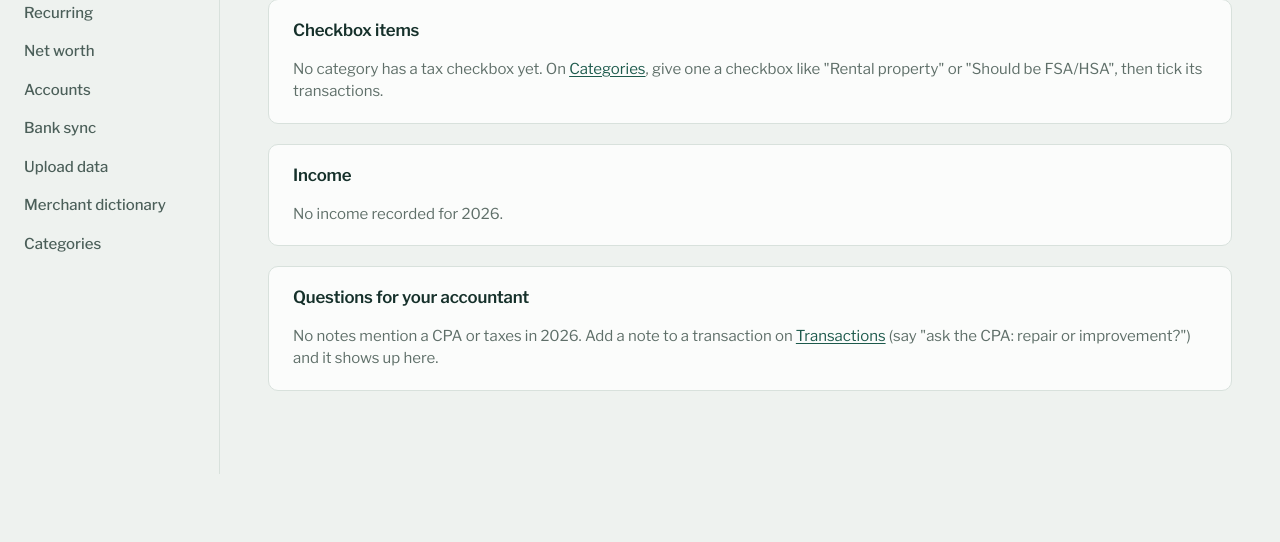
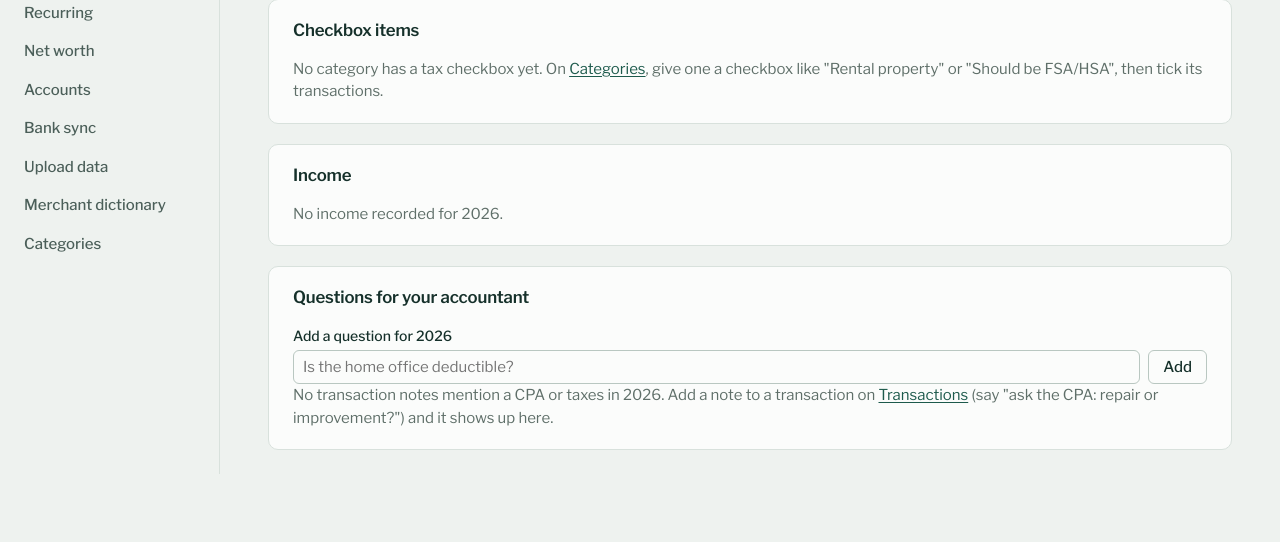
Before and after one commit to AeroPoint/AP-BalancePoint, a Flask app: page /tax in a window 1280 px wide. Shown: the part 326-868 px from the top of the page. Before the commit the page ends 800 px from the top, so only its background shows below. Run offline with Flask 3, Linux system fonts and the light colour scheme; data comes from the database, SQL or seed files in the repository; data that the repository does not hold is empty.

Commit message:
Tax time: questions for your accountant, per tax year
Write questions down on the Tax time page, record the answer and check them off; they lead the
"Questions for your accountant" section (and its CSV), next to transaction notes that mention a CPA.

Co-Authored-By: Claude Opus 5.5 <noreply@anthropic.com>

```diff
--- a/budget/db.py
+++ b/budget/db.py
@@ -321,6 +321,16 @@ def migrate(conn):
                         ignored_at TEXT NOT NULL DEFAULT CURRENT_TIMESTAMP
                     )""")
 
+    # Questions to take to an accountant for a tax year (Tax time page), answered and checked off there.
+    conn.execute("""CREATE TABLE IF NOT EXISTS tax_questions (
+                        id       INTEGER PRIMARY KEY,
+                        year     INTEGER NOT NULL,
+                        question TEXT NOT NULL,
+                        answer   TEXT,
+                        done     INTEGER NOT NULL DEFAULT 0,
+                        created  TEXT NOT NULL DEFAULT CURRENT_TIMESTAMP
+                    )""")
+
     version = conn.execute("PRAGMA user_version").fetchone()[0]
     if version < 1:
         _fold_old_categories(conn)
--- a/budget/static/style.css
+++ b/budget/static/style.css
@@ -717,6 +717,10 @@ tr.subtotal td { font-weight: 600; border-top: 1px solid var(--rule-strong); }
 .pace-cushion { margin-top: 8px; font-size: 0.9rem; }
 .pace-warning { margin-top: 8px; padding: 8px 12px; border-radius: 8px; background: var(--error-wash); color: var(--error); font-weight: 500; }
 /* tax time */
+.tax-questions { list-style: none; padding: 0; margin: 0 0 12px; }
+.tax-questions li { padding: 8px 0; border-top: 1px solid var(--rule); }
+.tax-q { display: flex; flex-wrap: wrap; align-items: flex-end; gap: 8px; }
+.tax-q > b { flex-basis: 100%; font-weight: 600; }
 .tax-tools { display: flex; flex-wrap: wrap; align-items: center; gap: 8px; }
 .tax-group { padding: 14px 0; border-top: 1px solid var(--rule); }
 .tax-group:first-of-type { border-top: 0; padding-top: 0; }
@@ -733,7 +737,7 @@ tr.subtotal td { font-weight: 600; border-top: 1px solid var(--rule-strong); }
 }
 @media print {
   :root { color-scheme: light; --ground: #fff; --panel: #fff; --ink: #000; --ink-2: #333; --muted: #555; --rule: #ccc; --rule-strong: #999; --in: #0d6b2f; }
-  .side, .tabbar, .no-print, .tax-tools, .flash, .tip, .toast { display: none !important; }
+  .side, .tabbar, .no-print, .tax-tools, .flash, .tip, .toast, .tax-q button { display: none !important; }
   .app { display: block; }
   .main { max-width: none; padding: 0; }
   body { background: #fff; }
--- a/budget/tax.py
+++ b/budget/tax.py
@@ -92,11 +92,29 @@ def notes(conn, year):
     return [r for r in rows if ACCOUNTANT_NOTE.search(r["notes"] or "")]
 
 
+def questions(conn, year):
+    """Questions written down for the accountant for this tax year: open ones first."""
+    return [dict(r) for r in conn.execute(
+        "SELECT * FROM tax_questions WHERE year = ? ORDER BY done, id", (year,))]
+
+
+def save_question(conn, year, question, qid=None, answer=None, done=None):
+    question = " ".join((question or "").split())
+    if qid:
+        # answer None (not sent, e.g. Reopen) keeps the saved one; an emptied box clears it.
+        conn.execute("""UPDATE tax_questions SET question = COALESCE(NULLIF(?, ''), question),
+                        answer = CASE WHEN ? THEN NULLIF(?, '') ELSE answer END,
+                        done = COALESCE(?, done) WHERE id = ?""",
+                     (question, answer is not None, (answer or "").strip(), None if done is None else int(bool(done)), qid))
+    elif question:
+        conn.execute("INSERT INTO tax_questions (year, question) VALUES (?, ?)", (year, question))
+
+
 def summary(conn, year, today=None, with_business=True):
     boxes, to_check = checkboxes(conn, year)
     biz = businesses(conn, year, today) if with_business else []
     return {"year": year, "boxes": boxes, "to_check": to_check, "businesses": biz, "income": income(conn, year),
-            "notes": notes(conn, year), "profit": round(sum(b["totals"]["profit"] for b in biz), 2)}
+            "notes": notes(conn, year), "questions": questions(conn, year), "profit": round(sum(b["totals"]["profit"] for b in biz), 2)}
 
 
 def _checkbox_text(r):
@@ -131,6 +149,10 @@ def to_csv(data, section="all"):
     buf = io.StringIO()
     w = csv.writer(buf)
     w.writerow(CSV_COLUMNS)
+    if section in ("all", "notes"):  # the written-down questions lead their section
+        for q in data.get("questions", []):
+            text = q["question"] + (f" | Answer: {q['answer']}" if q["answer"] else "") + (" | (done)" if q["done"] else "")
+            w.writerow([SECTIONS["notes"], "", "", "", "", "", "", _cell(text)])
     for s, r in csv_rows(data, section):
         w.writerow([SECTIONS[s], r["effective_date"], _cell(r["account"]), _cell(r["name"]), _cell(r["category"] or "Uncategorized"),
                     f"{r['amount']:.2f}", _cell(_checkbox_text(r)), _cell(r["notes"])])
--- a/budget/templates/tax.html
+++ b/budget/templates/tax.html
@@ -165,13 +165,46 @@
 <section class="panel" id="notes">
   <div class="panel-head">
     <h2>Questions for your accountant</h2>
-    {% if t.notes %}{{ download('notes') }}{% endif %}
+    {% if t.notes or t.questions %}{{ download('notes') }}{% endif %}
   </div>
+  {% set open_q = t.questions|rejectattr('done')|list %}{% set done_q = t.questions|selectattr('done')|list %}
+  <ul class="tax-questions">
+    {% for q in open_q %}
+    <li>
+      <form method="post" action="{{ url_for('main.tax_questions_save', year=year) }}" class="tax-q">
+        <input type="hidden" name="id" value="{{ q.id }}">
+        <b>{{ q.question }}</b>
+        <label class="field grow"><span>Answer</span><input name="answer" value="{{ q.answer or '' }}" placeholder="What the accountant said"></label>
+        <button class="btn small" name="done" value="1">Answered</button>
+        <button class="btn small quiet" name="done" value="0">Save</button>
+        <button class="btn small quiet danger" name="delete" value="1" data-confirm="Delete this question?">Delete</button>
+      </form>
+    </li>
+    {% endfor %}
+  </ul>
+  <form method="post" action="{{ url_for('main.tax_questions_save', year=year) }}" class="inline no-print">
+    <label class="field grow"><span>Add a question for {{ year }}</span>
+      <input name="question" required placeholder="Is the home office deductible?"></label>
+    <button class="btn">Add</button>
+  </form>
+  {% if done_q %}
+  <details class="tax-more">
+    <summary>Answered ({{ done_q|length }})</summary>
+    <ul class="tax-questions">
+      {% for q in done_q %}
+      <li><s>{{ q.question }}</s>{% if q.answer %}: {{ q.answer }}{% endif %}
+        <form method="post" action="{{ url_for('main.tax_questions_save', year=year) }}" class="inline no-print">
+          <input type="hidden" name="id" value="{{ q.id }}"><button class="btn small quiet" name="done" value="0">Reopen</button>
+        </form></li>
+      {% endfor %}
+    </ul>
+  </details>
+  {% endif %}
   {% if t.notes %}
   <p class="muted tax-check">Transactions in {{ year }} whose notes mention a CPA or taxes.</p>
   {{ txn_table(t.notes, show_box=true) }}
   {% else %}
-  <p class="muted">No notes mention a CPA or taxes in {{ year }}. Add a note to a transaction on
+  <p class="muted">No transaction notes mention a CPA or taxes in {{ year }}. Add a note to a transaction on
     <a href="{{ url_for('main.transactions', period=year) }}">Transactions</a> (say "ask the CPA: repair or improvement?") and it shows up here.</p>
   {% endif %}
 </section>
--- a/budget/views.py
+++ b/budget/views.py
@@ -1375,6 +1375,20 @@ def tax_page():
                            years=sorted(set(reports.years(conn)) | {year, tax.default_year()}, reverse=True))
 
 
+@bp.post("/tax/questions")
+def tax_questions_save():
+    conn = get_db()
+    year, form = _tax_year(), request.form
+    qid = _int(form.get("id"))
+    if form.get("delete") and qid:
+        conn.execute("DELETE FROM tax_questions WHERE id = ?", (qid,))
+    else:
+        done = {"1": True, "0": False}.get(form.get("done", ""))
+        tax.save_question(conn, year, form.get("question"), qid=qid, answer=form.get("answer"), done=done)
+    conn.commit()
+    return redirect(url_for(".tax_page", year=year) + "#notes")
+
+
 @bp.route("/tax/export.csv")
 def tax_export():
     conn = get_db()
```
Also changed, not shown: tests/test_tax.py (+21 -0 lines).
